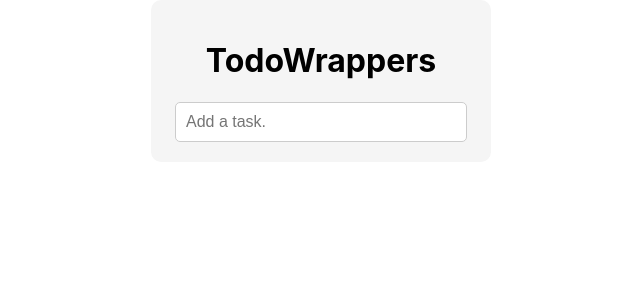
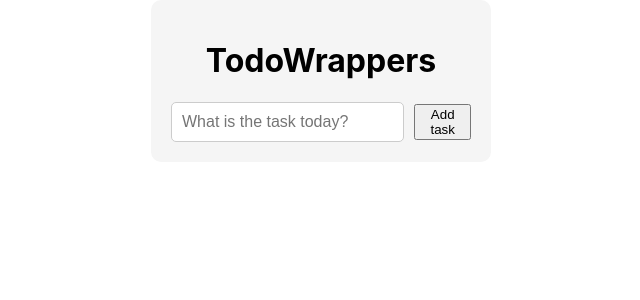
Before and after one commit to Rohan12tr/React-To-do-list, a React (Create React App) app: page / in a window 1280 px wide. Shown: the top 300 px of the page, without its empty margins (319-959 px from the left). Built offline with nearby package versions, Linux system fonts and the light colour scheme.

Commit message:
new file changes

```diff
--- /dev/null
+++ b/src/Components/TodoForm.jsx
@@ -0,0 +1,29 @@
+import React, { useState } from "react";
+
+function TodoForm({addTodo}) {
+  const [value, setValue] = useState("");
+  const handleSubmit = (e) => {
+    e.preventDefault();
+    if (value) {
+      addTodo(value);
+      setValue("");
+    }
+  };
+
+  return (
+    <form onSubmit={handleSubmit} className="TodoForm">
+      <input
+        type="text"
+        value={value}
+        onChange={(e) => setValue(e.target.value)}
+        className="todo-input"
+        placeholder="What is the task today?"
+      />
+      <button type="submit" className="todo-btn">
+        Add task
+      </button>
+    </form>
+  );
+}
+
+export default TodoForm;
--- a/src/Components/TodoWrappers.jsx
+++ b/src/Components/TodoWrappers.jsx
@@ -1,12 +1,23 @@
-import React from 'react'
+import React, { useState } from 'react'
+import TodoForm from './TodoForm'
 import "../Css/TodoWrapper.css"
+import { v4 as uvidv4 } from 'uuid';
 
 function TodoWrappers() {
+  const [ todos,setTodos] = useState([]);
+  // add todo
+  const addTodo =(data)=>{
+    setTodos([
+      ...todos,{id:uvidv4(),task:data,completed:false,isEditing:false}
+    ])
+  }
+
+  console.log("todos",todos)
   return (
     <div>
       <div className="todo-wrapper">
       <h1>TodoWrappers</h1>
-      <input type="text" placeholder="Add a task." className="todo-input" />
+      <TodoForm addTodo={addTodo} />
     </div>
     </div>
   )
--- a/src/Css/TodoWrapper.css
+++ b/src/Css/TodoWrapper.css
@@ -15,3 +15,10 @@
     border-radius: 5px;
     font-size: 16px;
   }
+
+  form.TodoForm {
+    display: flex;
+    justify-content: center;
+    align-items: center;
+    column-gap: 10px;
+}
```
